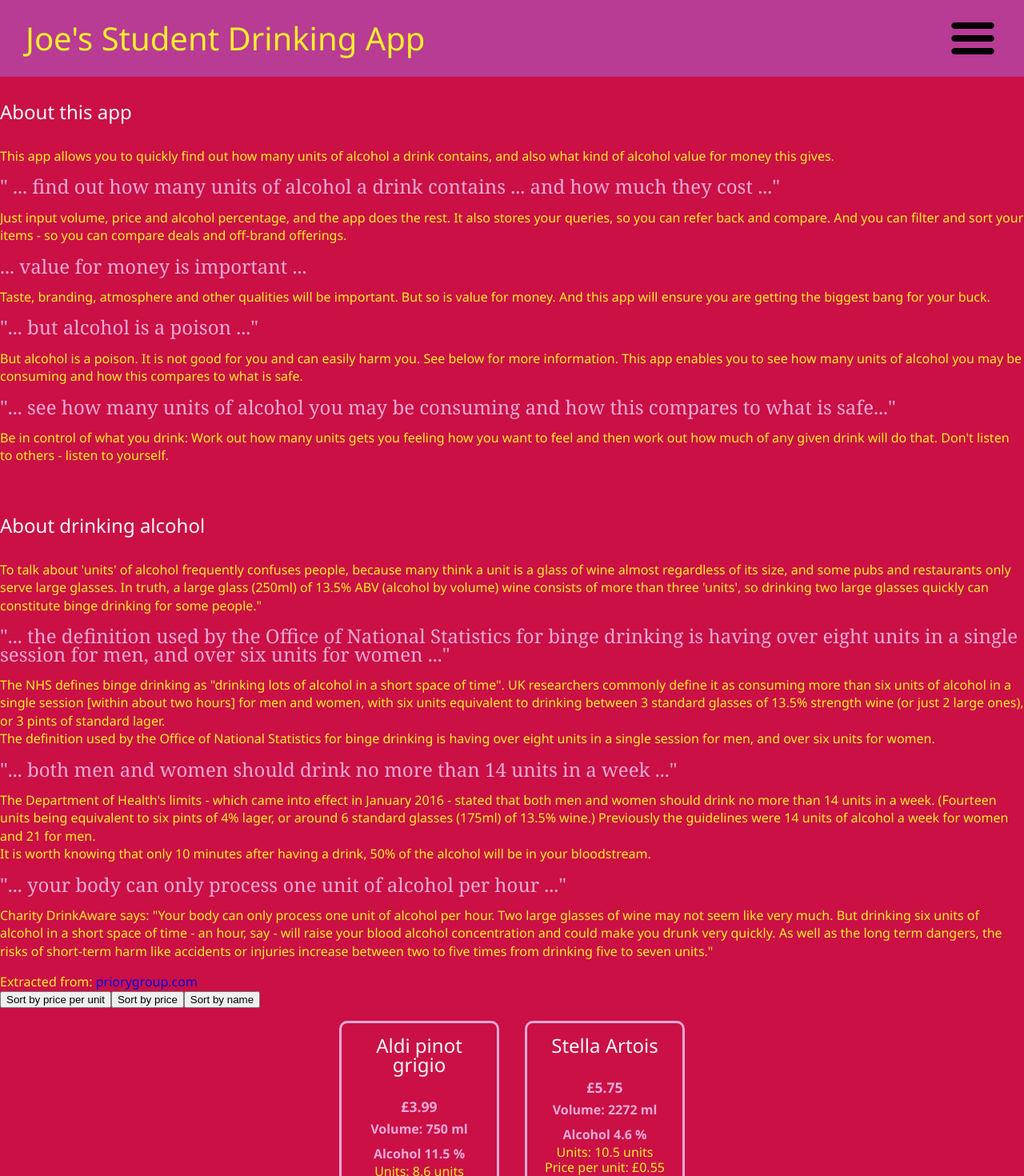
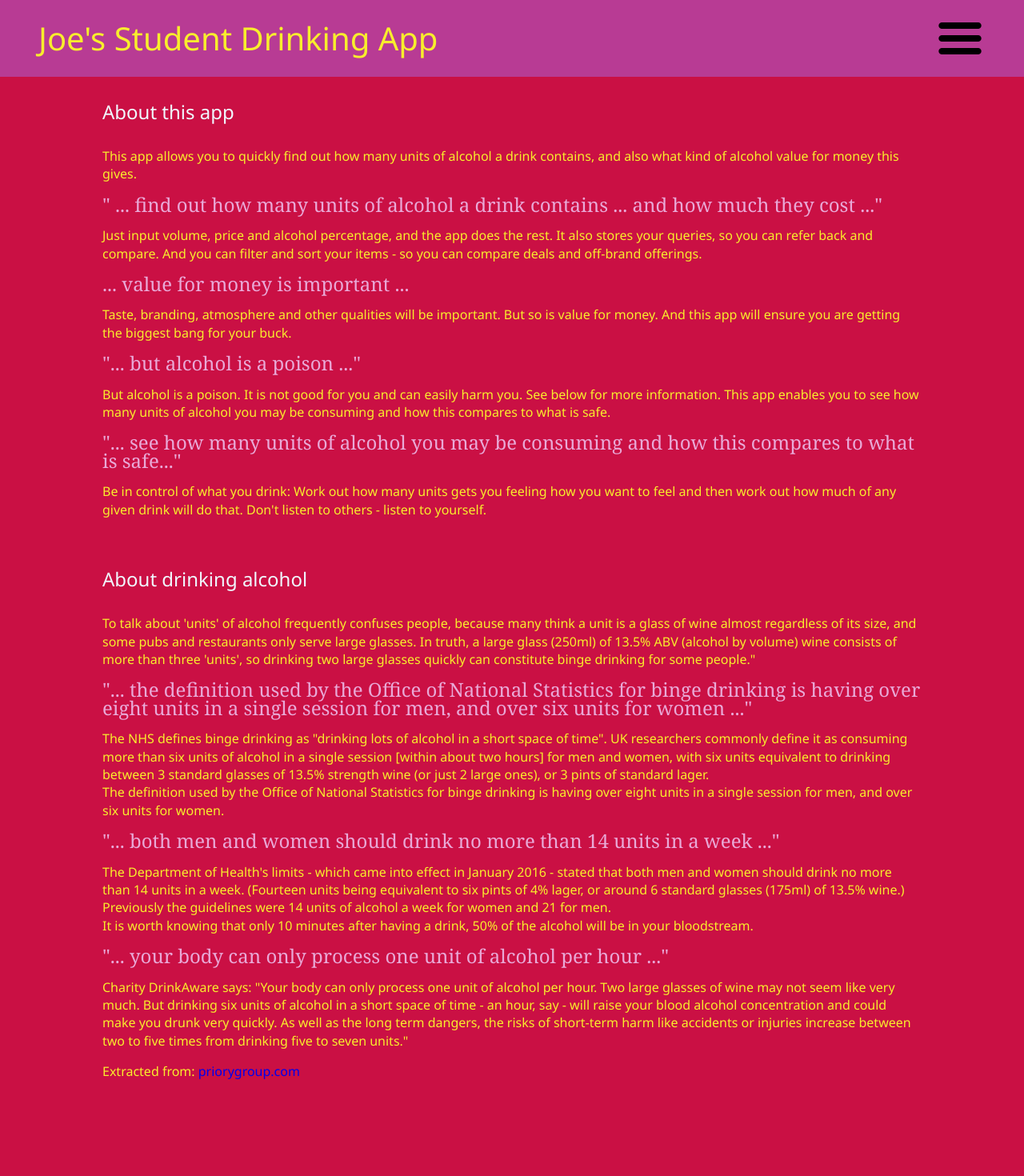
Before and after one commit to jezinho22/joes-drinks, a React (Create React App) app: page / in a window 1280 px wide. Shown: the top 1470 px of the page at 80% size. Built offline with nearby package versions, Linux system fonts and the light colour scheme.

Commit message:
fixed links to sections

```diff
--- a/src/App.css
+++ b/src/App.css
@@ -9,11 +9,8 @@ body {
 	margin: auto;
 }
 
-
-
-
 /* about */
-main {
+.Main {
 	width: 80%;
 	margin: auto;
 }
@@ -44,19 +41,43 @@ p {
 	margin: 1rem 0;
 }
 
+.buttons {
+	margin-top: 120px;
+	display: flex;
+	justify-content: space-around;
 
-/* responsiveness */
-@media (max-width: 500px) {
-	h1 {
-		font-size: 20px;
-	}
-	header div {
-		width: 100%;
-		display: flex;
-		flex-direction: row;
-		justify-content: space-between;
-	}
-	header {
-		flex-direction: column;
+}
+
+.buttons button {
+	width: 150px;
+	height: 3rem;
+	background-color: #f8ee2c;
+	color:#b83b94;
+	border-radius: 5px;
+	font-size: 1.2rem;
+	border:none;
+	box-shadow: 2px 2px 3px rgb(100, 5, 5);
+}
+div#about-app+div{
+}
+
+.cards-container {
+	display: flex;
+	flex-wrap: wrap;
+	justify-content: center;
+}
+
+@media (max-width: 360px) {
+
+	.buttons button {
+		width: 120px;
+		height: 3rem;
+		margin: 0 0.5rem;
+		background-color: #f8ee2c;
+		color:#b83b94;
+		border-radius: 5px;
+		font-size: 0.8rem;
+		border:none;
+		box-shadow: 2px 2px 3px rgb(100, 5, 5);
 	}
 }
--- a/src/App.js
+++ b/src/App.js
@@ -23,7 +23,7 @@ function App() {
 	}
 
 	return (
-		<div>
+		<div className='App'>
 			<Header
 				handleShowMenu={handleShowMenu}
 				showMenu={showMenu}
--- a/src/Components/Form/Form.js
+++ b/src/Components/Form/Form.js
@@ -17,7 +17,7 @@ export default function Form({
 	}
 
 	return (
-		<form className={showForm}>
+		<form className={showForm} onSubmit={handleSubmit} >
 			<div className="closeForm" onClick={()=>handleShowForm("close")}>
 				X
 			</div>
@@ -88,7 +88,8 @@ export default function Form({
 						/>
 					</fieldset>
 				)}
-				<button onClick={handleSubmit}>Submit</button>
+
+				<button type="submit">Submit</button>
 			</fieldset>
 		</form>
 	);
--- a/src/Components/Header/Header.css
+++ b/src/Components/Header/Header.css
@@ -1,13 +1,13 @@
 /* header */
+
 header {
+	width: 100%;
 	position: fixed;
-	width: 100%;
 	top: 0;
 	background-color: #b83b94;
-	padding: 1rem 2rem;
+	padding: 1rem 3rem;
 	display: flex;
-	flex-direction: column;
-	justify-items: space-between;
+	justify-content: space-between;
 	align-items: center;
 }
 h1 {
@@ -15,13 +15,7 @@ h1 {
 	font-size: 2.5rem;
 	display: inline-block;
 }
-.headerRow {
-	width: 100%;
-	display: flex;
-	flex-direction: row;
-	align-items: center;
-	justify-content: space-between;
-}
+
 header div button {
 	background-color: #e86c34;
 	color: #f8ee2c;
@@ -36,3 +30,34 @@ header div button:hover {
 	border: 1px solid #f8ee2c;
 	box-shadow: 2px 2px 2px #551a44;
 }
+
+/* responsiveness */
+@media (max-width: 550px) {
+	h1 {
+		font-size: 1.5rem;
+	}
+	header div {
+		width: 100%;
+		display: flex;
+		flex-direction: row;
+		justify-content: space-between;
+	}
+	header img{
+		width: 50px;
+	}
+
+}
+@media (max-width: 360px) {
+	header{
+		padding: 1rem;
+	}
+
+	header div {
+		width: 100%;
+		display: flex;
+		flex-direction: row;
+		justify-content: space-between;
+	}
+
+
+}
--- a/src/Components/Header/Header.js
+++ b/src/Components/Header/Header.js
@@ -1,6 +1,5 @@
 import './Header.css'
 
-import Form from "../Form/Form";
 import Menu from "../Menu/Menu";
 
 import burgerMenu from "../../Resources/burger-bar.png";
@@ -13,8 +12,7 @@ export default function Header({
 
 
 	return (
-		<header>
-			<div className="headerRow">
+			<header className="headerRow">
 				<h1>Joe's Student Drinking App</h1>
 				<img
 					src={burgerMenu}
@@ -28,8 +26,6 @@ export default function Header({
 				{/* <button id="addName" onClick={handleShowForm}>
 					Add item
 				</button> */}
-			</div>
-
-		</header>
+			</header>
 	);
 }
--- a/src/Components/Main/Main.js
+++ b/src/Components/Main/Main.js
@@ -63,11 +63,15 @@ export default function Main({handleShowForm, showForm}) {
 		// this may not work - reset form or directly use set state here
 		handleShowForm("close")
 		callSetStateForm()
+		// moved submit from button to form to allow this reset
+		event.target.reset()
+		const viewCards = document.querySelector('#drink-cards')
+		viewCards.scrollIntoView({ behavior: 'smooth', block: 'center' })
+
+
 	}
 
 	return (
-
-
 		<div className = "Main">
 			<AboutApp/>
 			<AboutDrink/>
@@ -78,14 +82,13 @@ export default function Main({handleShowForm, showForm}) {
 					form={form}
 					showForm={showForm}
 					handleShowForm={handleShowForm}></Form>
-
-
+			<div id="drink-cards"></div>
 			<div className="buttons">
 				<button id="sortPricePerUnit">Sort by price per unit</button>
 				<button id="sortPrice">Sort by price</button>
 				<button className="sortAlpha">Sort by name</button>
 			</div>
-			<div id="drink-cards">
+			<div className="cards-container">
 				{cards.map((card, index) => (
 					<Card cardData={card} key={index}/>
 				))}
```
Also changed, not shown: public/istockphoto-1295978137-612x612.jpg (added).
